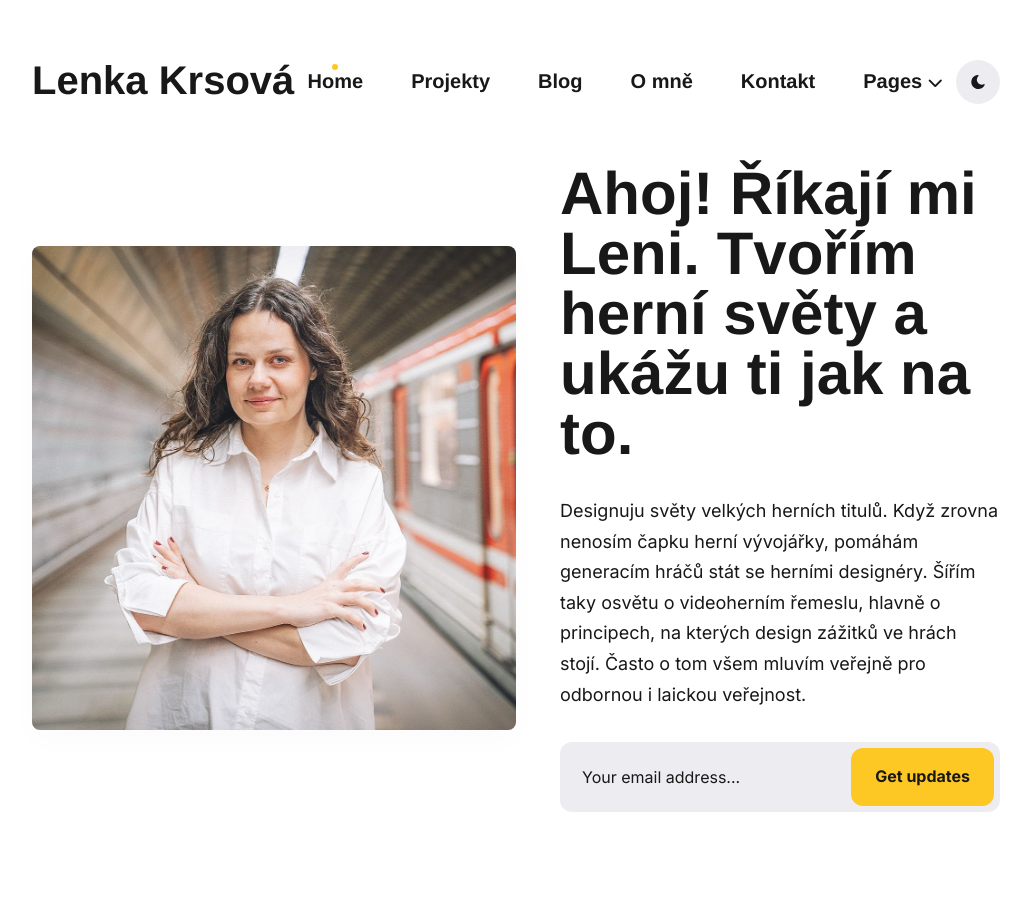
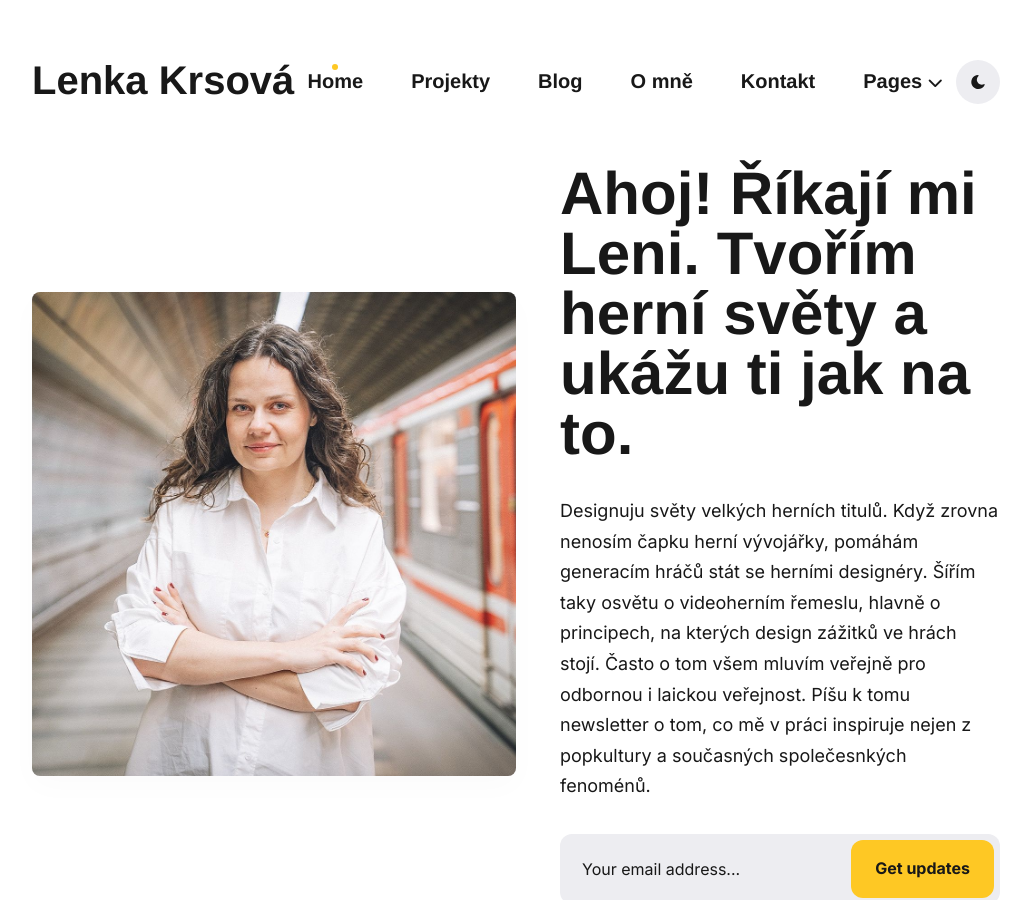
Before and after one commit to lkrsova/lenkakrsova.cz, a Jekyll site: the page built from index.html, in a window 1280 px wide and 900 px high. Shown: the whole window, without its empty margins (124-1155 px from the left). Built offline with Jekyll 4.4.1, drawn with Linux system fonts in a browser that asks for light colours; some web fonts are replaced.

Commit message:
Update settings.yml

```diff
--- a/_data/settings.yml
+++ b/_data/settings.yml
@@ -48,7 +48,7 @@
 # Hero Settings
 hero:
   hero__title: Ahoj! Říkají mi Leni. Tvořím herní světy a ukážu ti jak na to.
-  hero__description: Designuju světy velkých herních titulů. Když zrovna nenosím čapku herní vývojářky, pomáhám generacím hráčů stát se herními designéry. Šířím taky osvětu o videoherním řemeslu, hlavně o principech, na kterých design zážitků ve hrách stojí. Často o tom všem mluvím veřejně pro odbornou i laickou veřejnost.
+  hero__description: Designuju světy velkých herních titulů. Když zrovna nenosím čapku herní vývojářky, pomáhám generacím hráčů stát se herními designéry. Šířím taky osvětu o videoherním řemeslu, hlavně o principech, na kterých design zážitků ve hrách stojí. Často o tom všem mluvím veřejně pro odbornou i laickou veřejnost. Píšu k tomu newsletter o tom, co mě v práci inspiruje nejen z popkultury a současných společesnkých fenoménů.
   hero__image: '/images/01-1-hero.jpg'
 
 
```
